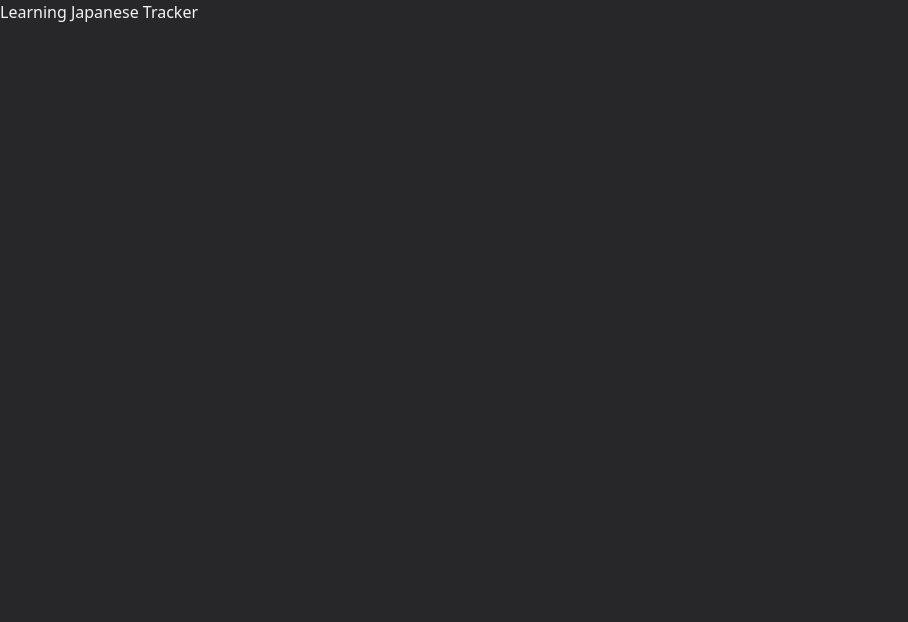
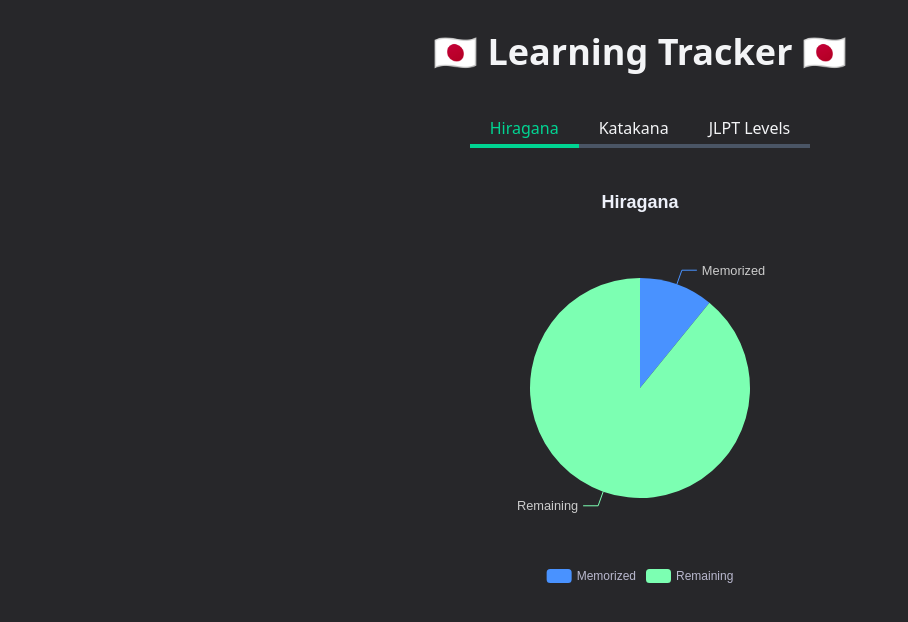
Before and after one commit to AhmedOsman101/learning-japanese-tracker, a Vue app: page / in a window 1280 px wide. Shown: the top 622 px of the page, without its empty margins (0-908 px from the left). Built offline with nearby package versions, Linux system fonts and the light colour scheme.

Commit message:
feat: add basic layout and components
- adds hiragana, katakana, jlpt components
- adds tabs component for navigation
- uses hash navigation for tab selection

```diff
--- a/src/App.vue
+++ b/src/App.vue
@@ -1,10 +1,33 @@
-<script setup lang="ts"></script>
+<script setup lang="ts">
+import Hiragana from "@/components/Hiragana.vue";
+import Katakana from "@/components/Katakana.vue";
+import Jlpt from "./components/Jlpt.vue";
+import Tabs from "./components/Tabs.vue";
+import { isActive } from "@/utils";
+import { ref, onMounted, onBeforeUnmount } from "vue";
+
+const currentHash = ref(window.location.hash);
+function updateHash() {
+  currentHash.value = window.location.hash;
+}
+
+onMounted(() => {
+  window.addEventListener("hashchange", updateHash);
+});
+
+onBeforeUnmount(() => {
+  window.removeEventListener("hashchange", updateHash);
+});
+</script>
 
 <template>
-  <h1>Learning Japanese Tracker</h1>
-  <p>
+  <div class="space-y-10 pb-32">
+    <h1 class="text-4xl text-center font-bold pt-8">🇯🇵 Learning Tracker 🇯🇵</h1>
+    <Tabs />
 
-  </p>
+    <Hiragana
+      v-if="isActive('#hiragana', currentHash) || isActive('', currentHash)" />
+    <Katakana v-if="isActive('#katakana', currentHash)" />
+    <Jlpt v-if="isActive('#jlpt', currentHash)" />
+  </div>
 </template>
-
-<style></style>
```
